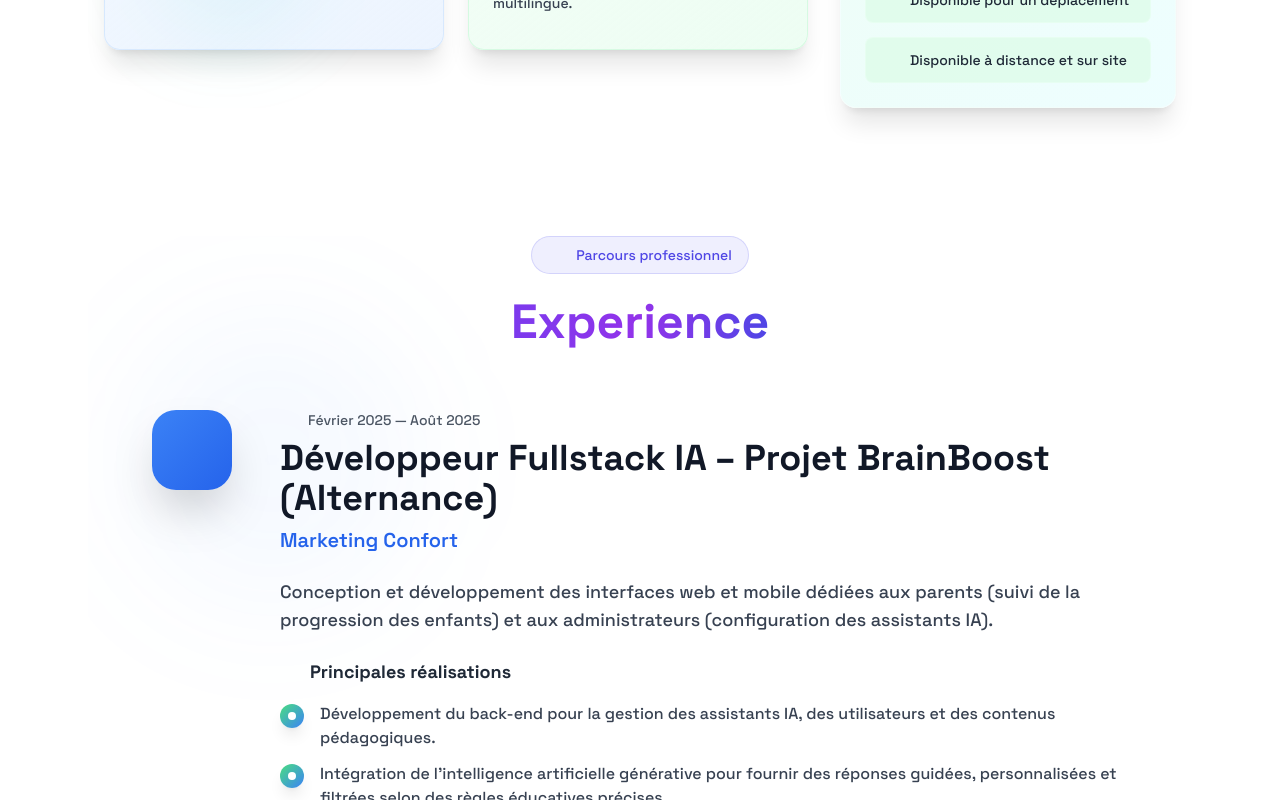
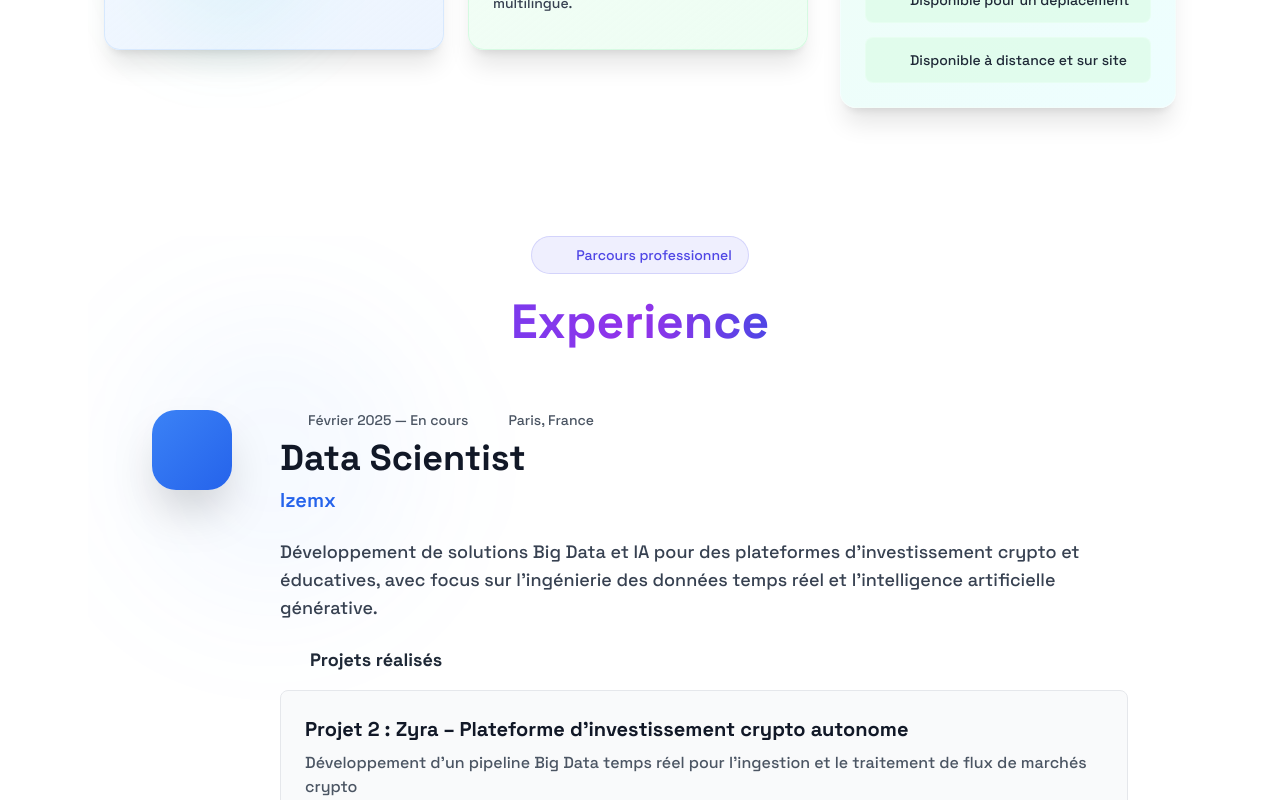
Before and after one commit to zakariaeyahya/portfolio, a Next.js app: page / in a window 1280 px wide. Shown: the part 2000-2800 px from the top of the page. Built offline with nearby package versions, Linux system fonts and the light colour scheme; some icons are missing.

Commit message:
feat: Ajout expérience Izemx avec projets Zyra et BrainBoost
- Nouvelle expérience Data Scientist chez Izemx (Paris, 2025)
- Projets crypto (Zyra) et éducation (BrainBoost) détaillés
- Technologies: Redis, Grafana, Spring Boot, LangChain
- UI améliorée avec cartes de projets et localisation

```diff
--- a/src/components/portfolio/AboutSection.tsx
+++ b/src/components/portfolio/AboutSection.tsx
@@ -14,13 +14,13 @@ export default function AboutSection() {
       <h2 className="text-2xl font-bold mb-6">About</h2>
       <div className="max-w-none">
         <p className="text-gray-700 dark:text-gray-300 leading-relaxed mb-4">
-          Hello, I am Zakariae Yahya — a passionate Data Science and Artificial Intelligence student at ENSA Tétouan, specializing in developing innovative data science solutions and optimizing the use of big data.
+          Bonjour, je suis Zakariae YAHYA — un étudiant passionné en Data Science et Intelligence Artificielle à l'ENSA Tétouan, spécialisé dans le développement de solutions innovantes en science des données et l'optimisation de l'utilisation du big data.
         </p>
         <p className="text-gray-700 dark:text-gray-300 leading-relaxed mb-4">
-          With experience in full-stack development and data science, I have honed my skills in technologies such as Django, LangChain, LlamaIndex, and various machine learning frameworks. I am currently seeking an internship to apply and further develop my skills in a professional setting.
+          Avec une expérience en développement full-stack et en science des données, j'ai perfectionné mes compétences dans des technologies telles que Django, LangChain, LlamaIndex, et divers frameworks de machine learning. Je suis actuellement à la recherche d'un stage pour appliquer et développer davantage mes compétences dans un environnement professionnel.
         </p>
         <p className="text-gray-700 dark:text-gray-300 leading-relaxed">
-          Beyond my academic pursuits, I enjoy working on personal projects involving ETL pipelines, real-time data processing, and interactive dashboards. I am committed to continuous learning and staying at the forefront of technological advancements in data engineering and artificial intelligence.
+          Au-delà de mes études académiques, j'aime travailler sur des projets personnels impliquant des pipelines ETL, le traitement de données en temps réel, et des tableaux de bord interactifs. Je suis engagé dans l'apprentissage continu et rester à la pointe des avancées technologiques en ingénierie des données et intelligence artificielle.
         </p>
       </div>
     </motion.section>
--- a/src/components/portfolio/ExperienceSection.tsx
+++ b/src/components/portfolio/ExperienceSection.tsx
@@ -5,21 +5,38 @@ import SectionHeader from "./SectionHeader";
 
 const experience = [
   {
-    role: "Développeur Fullstack IA – Projet BrainBoost (Alternance)",
-    company: "Marketing Confort",
-    period: "Février 2025 — Août 2025",
+    role: "Data Scientist",
+    company: "Izemx",
+    period: "Février 2025 — En cours",
     type: "Stage",
     companyIcon: "mdi:briefcase",
     companyColor: "from-blue-500 to-blue-600",
-    description: "Conception et développement des interfaces web et mobile dédiées aux parents (suivi de la progression des enfants) et aux administrateurs (configuration des assistants IA).",
+    location: "Paris, France",
+    description: "Développement de solutions Big Data et IA pour des plateformes d'investissement crypto et éducatives, avec focus sur l'ingénierie des données temps réel et l'intelligence artificielle générative.",
+    projects: [
+      {
+        name: "Projet 2 : Zyra – Plateforme d'investissement crypto autonome",
+        description: "Développement d'un pipeline Big Data temps réel pour l'ingestion et le traitement de flux de marchés crypto",
         achievements: [
-      "Développement du back-end pour la gestion des assistants IA, des utilisateurs et des contenus pédagogiques.",
-      "Intégration de l'intelligence artificielle générative pour fournir des réponses guidées, personnalisées et filtrées selon des règles éducatives précises.",
-      "Mise en place d'un système de vectorisation des contenus et de suivi des performances des modèles IA.",
-      "Participation active à une équipe agile pluridisciplinaire, avec des réunions techniques et fonctionnelles hebdomadaires aux côtés de développeurs seniors et de chefs de projet.",
-      "⭐ Meilleur Employé du Mois Juin ⭐."
+          "Conception et implémentation d'un pipeline ETL distribué (Python, Redis, PostgreSQL) pour l'ingestion de données de marchés avec traitement de 5k+ transactions/minute",
+          "Mise en place d'une architecture événementielle avec Redis Streams pour garantir la cohérence et la fiabilité des flux de données en temps réel",
+          "Développement d'un dashboard Grafana connecté à PostgreSQL pour le monitoring en temps réel des flux de données et la détection d'anomalies transactionnelles",
+          "Mise en place d'alertes automatiques sur les écarts de prix et les volumes anormaux, permettant une réactivité immédiate sur les incidents",
+          "Développement d'un système d'analyse prédictive capable d'anticiper les tendances du marché et d'optimiser les décisions d'investissement",
+          "Amélioration de la qualité des données analysées et réduction de 40% du temps de traitement des indicateurs stratégiques"
+        ]
+      },
+      {
+        name: "Projet 1 : BrainBoost – Plateforme éducative intelligente",
+        description: "Développement d'une plateforme éducative complète avec IA générative",
+        achievements: [
+          "Développement d'une plateforme web full-stack multi-interface adoptée avec 98% de satisfaction utilisateur lors des tests",
+          "Intégration d'un système RAG (LangChain, Qdrant) pour une assistance pédagogique personnalisée, réduisant de 60% le temps de réponse",
+          "Automatisation du traitement de 500+ contenus pédagogiques/semaine"
+        ]
+      }
     ],
-    technologies: ["Jira", "Agile", "Django", "LangChain", "LlamaIndex", "MLflow", "sentence-transformers", "TypeScript", "React", "React Native", "Spring Boot", "PostgreSQL", "Qdrant", "Docker", "Kubernetes", "GitLab CI/CD", "AWS", "Postman", "Apache Maven"]
+    technologies: ["Python", "Redis", "PostgreSQL", "Grafana", "Docker", "Django", "React", "Spring Boot", "LangChain", "LlamaIndex", "MLflow", "Qdrant", "Jira"]
   },
   {
     role: "Data Scientist",
@@ -28,13 +45,17 @@ const experience = [
     type: "Stage",
     companyIcon: "mdi:briefcase",
     companyColor: "from-green-500 to-green-600",
+    location: "Maroc",
     description: "Conception et déploiement d'un prototype mobile avec une interface vocale et textuelle en français et en dialecte marocain (darija), pour faciliter l'interaction client dans un contexte multilingue.",
     achievements: [
-  "Conception d’un assistant virtuel bilingue (français/darija) pour faciliter l’interaction client dans un contexte multilingue.",
-  "Création d’une interface vocale et textuelle pour améliorer l’accessibilité et l’expérience utilisateur.",
-  "Collaboration étroite avec les équipes métier et techniques pour adapter les fonctionnalités aux retours des utilisateurs."
+      "Conception d'un assistant virtuel bilingue (français/darija) pour faciliter l'interaction client dans un contexte multilingue.",
+      "Création d'une interface vocale et textuelle pour améliorer l'accessibilité et l'expérience utilisateur.",
+      "Développement d'un système RAG (Retrieval-Augmented Generation) avec LangChain pour des réponses contextuelles.",
+      "Intégration d'APIs de traitement du langage naturel (Groq API) pour la génération de réponses.",
+      "Collaboration étroite avec les équipes métier et techniques pour adapter les fonctionnalités aux retours des utilisateurs.",
+      "Utilisation de modèles de transformation (Transformers) et de frameworks de deep learning (PyTorch, TensorFlow)."
     ],
-    technologies: ["Agile", "Slack", "LLM", "RAG", "LangChain", "Groq API", "FastAPI", "Transformers", "PyTorch", "TensorFlow", "sentence-transformers"]
+    technologies: ["Python", "FastAPI", "LangChain", "Groq API", "Transformers", "PyTorch", "TensorFlow", "sentence-transformers", "LLM", "RAG", "Agile", "Slack"]
   }
 ];
 
@@ -144,6 +165,12 @@ export default function ExperienceSection() {
                     >
                       <Icon icon="solar:calendar-outline" width={14} height={14} className="md:w-4 md:h-4" />
                       <span>{exp.period}</span>
+                      {exp.location && (
+                        <>
+                          <Icon icon="solar:map-point-outline" width={14} height={14} className="md:w-4 md:h-4" />
+                          <span>{exp.location}</span>
+                        </>
+                      )}
                     </motion.div>
                     <motion.h3
                       initial={{ opacity: 0, x: -30 }}
@@ -171,7 +198,7 @@ export default function ExperienceSection() {
                   >
                     {exp.description}
                   </motion.p>
-                  {/* Achievements */}
+                  {/* Projects or Achievements */}
                   <motion.div
                     initial={{ opacity: 0, y: 20 }}
                     whileInView={{ opacity: 1, y: 0 }}
@@ -180,9 +207,46 @@ export default function ExperienceSection() {
                   >
                     <h4 className="text-base md:text-lg font-bold text-gray-800 dark:text-gray-200 flex items-center gap-2">
                       <Icon icon="solar:cup-star-bold" className="text-amber-500" width={22} height={22} />
-Principales réalisations                    </h4>
-                    <div className="space-y-2 md:space-y-3">
-                      {exp.achievements.map((achievement, achIndex) => (
+                      {exp.projects ? "Projets réalisés" : "Principales réalisations"}
+                    </h4>
+                    <div className="space-y-4 md:space-y-6">
+                      {exp.projects ? (
+                        exp.projects.map((project, projectIndex) => (
+                          <motion.div
+                            key={projectIndex}
+                            initial={{ opacity: 0, y: 20 }}
+                            whileInView={{ opacity: 1, y: 0 }}
+                            transition={{ delay: 0.7 + projectIndex * 0.2 }}
+                            className="bg-gray-50 dark:bg-gray-800/50 rounded-lg p-4 md:p-6 border border-gray-200 dark:border-gray-700"
+                          >
+                            <h5 className="text-lg md:text-xl font-bold text-gray-900 dark:text-white mb-2">
+                              {project.name}
+                            </h5>
+                            <p className="text-gray-600 dark:text-gray-400 mb-3 text-sm md:text-base">
+                              {project.description}
+                            </p>
+                            <div className="space-y-2">
+                              {project.achievements.map((achievement, achIndex) => (
+                                <motion.div
+                                  key={achIndex}
+                                  initial={{ opacity: 0, x: -20 }}
+                                  whileInView={{ opacity: 1, x: 0 }}
+                                  transition={{ delay: 0.8 + projectIndex * 0.2 + achIndex * 0.1 }}
+                                  className="flex items-start gap-3 group/achievement hover:translate-x-1 transition-transform duration-300"
+                                >
+                                  <div className="flex-shrink-0 w-4 h-4 md:w-5 md:h-5 rounded-full bg-gradient-to-br from-green-400 to-blue-500 flex items-center justify-center mt-0.5 shadow-md group-hover/achievement:scale-110 transition-transform duration-300">
+                                    <div className="w-1.5 h-1.5 md:w-2 md:h-2 bg-white rounded-full" />
+                                  </div>
+                                  <span className="text-gray-700 dark:text-gray-300 leading-relaxed text-sm md:text-base">
+                                    {achievement}
+                                  </span>
+                                </motion.div>
+                              ))}
+                            </div>
+                          </motion.div>
+                        ))
+                      ) : (
+                        exp.achievements.map((achievement, achIndex) => (
                           <motion.div
                             key={achIndex}
                             initial={{ opacity: 0, x: -20 }}
@@ -197,7 +261,8 @@ Principales réalisations                    </h4>
                               {achievement}
                             </span>
                           </motion.div>
-                      ))}
+                        ))
+                      )}
                     </div>
                   </motion.div>
                   {/* Technologies */}
@@ -253,22 +318,22 @@ Technologies et compétences
               whileHover={{ scale: 1.05, y: -5 }}
               className="group p-6 md:p-8 rounded-xl md:rounded-2xl bg-gradient-to-br from-blue-50/50 to-blue-100/30 dark:from-blue-950/20 dark:to-blue-900/10 border border-blue-200/30 dark:border-blue-800/20 hover:border-blue-300/50 dark:hover:border-blue-600/30 transition-all duration-500"
             >
-              <div className="text-4xl md:text-5xl font-bold text-blue-600 dark:text-blue-400 mb-2 md:mb-3 group-hover:scale-110 transition-transform duration-300">6</div>
+              <div className="text-4xl md:text-5xl font-bold text-blue-600 dark:text-blue-400 mb-2 md:mb-3 group-hover:scale-110 transition-transform duration-300">12+</div>
               <div className="text-gray-600 dark:text-gray-400 font-medium text-base md:text-lg">Mois d&apos;expérience</div>
             </motion.div>
             <motion.div
               whileHover={{ scale: 1.05, y: -5 }}
               className="group p-6 md:p-8 rounded-xl md:rounded-2xl bg-gradient-to-br from-green-50/50 to-green-100/30 dark:from-green-950/20 dark:to-green-900/10 border border-green-200/30 dark:border-green-800/20 hover:border-green-300/50 dark:hover:border-green-600/30 transition-all duration-500"
             >
-              <div className="text-4xl md:text-5xl font-bold text-green-600 dark:text-green-400 mb-2 md:mb-3 group-hover:scale-110 transition-transform duration-300">2</div>
-              <div className="text-gray-600 dark:text-gray-400 font-medium text-base md:text-lg">Stages terminés</div>
+              <div className="text-4xl md:text-5xl font-bold text-green-600 dark:text-green-400 mb-2 md:mb-3 group-hover:scale-110 transition-transform duration-300">3</div>
+              <div className="text-gray-600 dark:text-gray-400 font-medium text-base md:text-lg">Projets majeurs</div>
             </motion.div>
             <motion.div
               whileHover={{ scale: 1.05, y: -5 }}
               className="group p-6 md:p-8 rounded-xl md:rounded-2xl bg-gradient-to-br from-purple-50/50 to-purple-100/30 dark:from-purple-950/20 dark:to-purple-900/10 border border-purple-200/30 dark:border-purple-800/20 hover:border-purple-300/50 dark:hover:border-purple-600/30 transition-all duration-500 sm:col-span-2 lg:col-span-1"
             >
-              <div className="text-4xl md:text-5xl font-bold text-purple-600 dark:text-purple-400 mb-2 md:mb-3 group-hover:scale-110 transition-transform duration-300">100%</div>
-              <div className="text-gray-600 dark:text-gray-400 font-medium text-base md:text-lg">Engagement</div>
+              <div className="text-4xl md:text-5xl font-bold text-purple-600 dark:text-purple-400 mb-2 md:mb-3 group-hover:scale-110 transition-transform duration-300">98%</div>
+              <div className="text-gray-600 dark:text-gray-400 font-medium text-base md:text-lg">Satisfaction client</div>
             </motion.div>
           </div>
         </motion.div>
--- a/src/components/portfolio/TypewriterRole.tsx
+++ b/src/components/portfolio/TypewriterRole.tsx
@@ -10,7 +10,7 @@ export default function TypewriterRole() {
 
   // Typewriter effect
   useEffect(() => {
-      const roles = ["Junior Data Scientist"];
+      const roles = ["Data Scientist", "Développeur Fullstack IA", "Étudiant ENSA Tétouan"];
     const currentRole = roles[currentRoleIndex];
     const timeout = setTimeout(() => {
       if (!isDeleting) {
```
Also changed, not shown: src/components/portfolio/TechStackSection.tsx (+34 -26 lines), 2 other files (tests, documents, lock files or other folders). Lines whose indentation alone changed are shown as unchanged.
